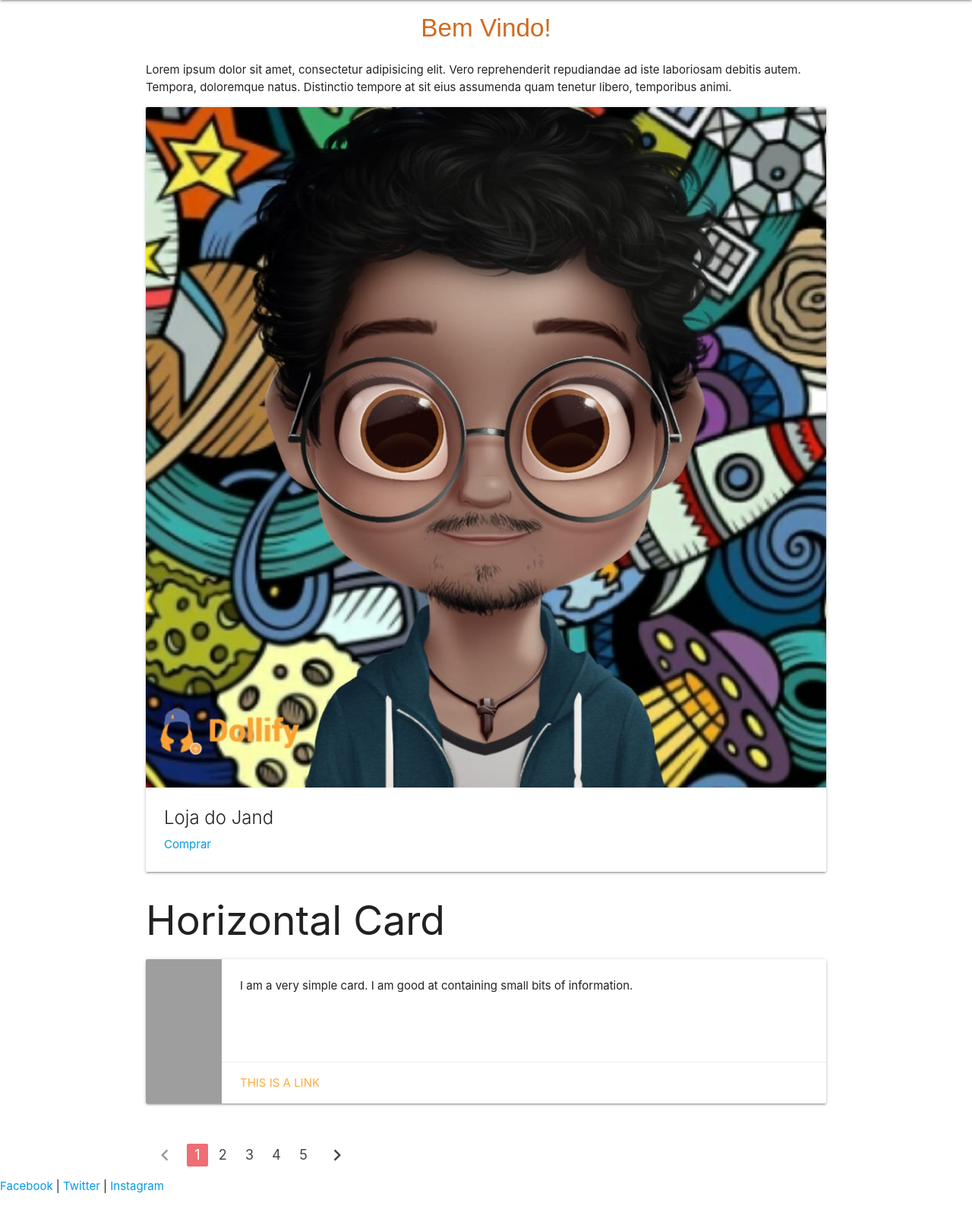
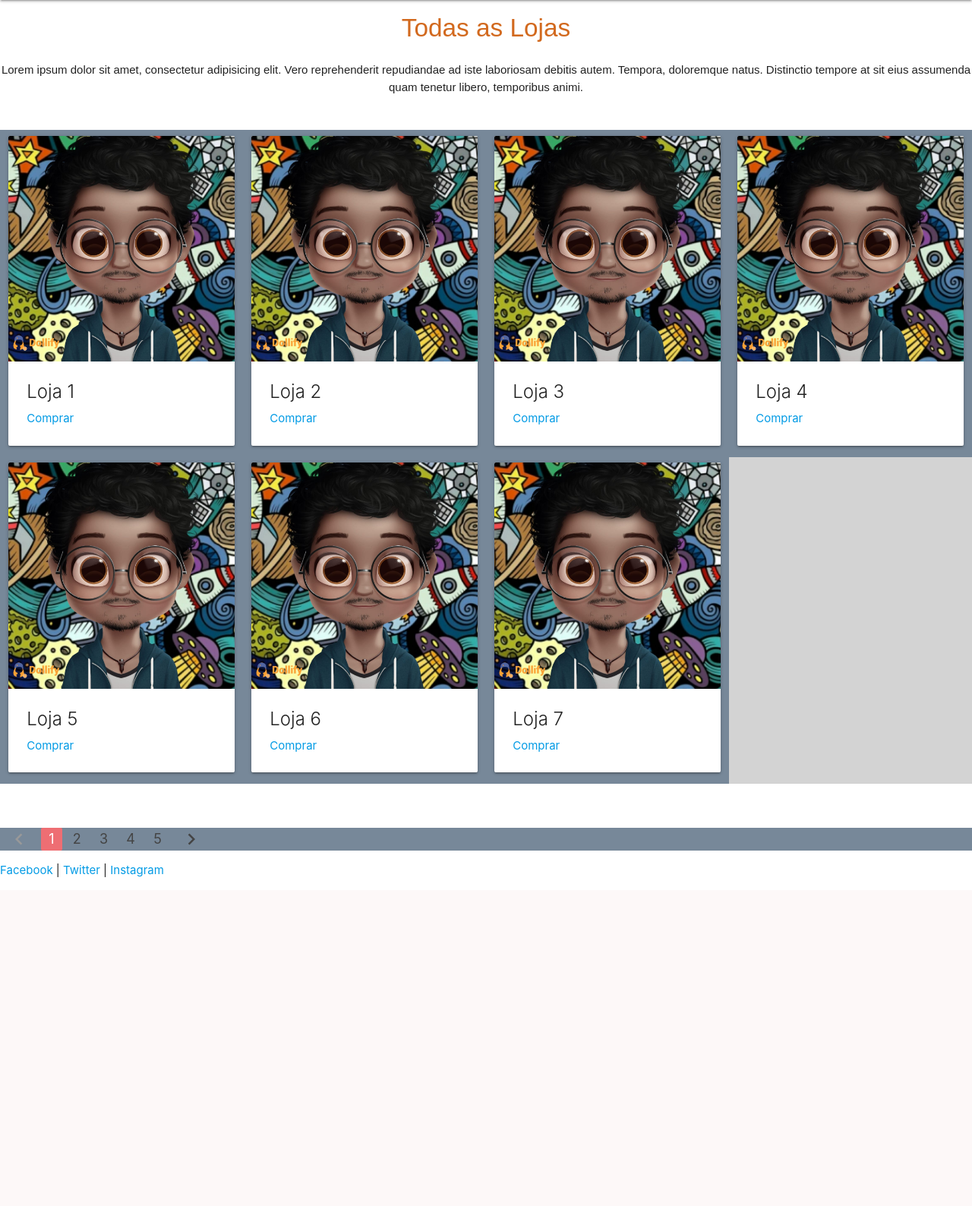
Before and after one commit to cp2-dc-info-projeto-final/paffi-delivery, a PHP site: the page made by Coisas Aleatórias/home-conteúdo.html in a window 1280 px wide. Shown: the part 64-1652 px from the top of the page at 76% size. After the commit the page ends 1219 px from the top, so only its background shows below. Run offline with PHP 8.4, Linux system fonts and the light colour scheme; grey boxes are pictures that could not be loaded.

Commit message:
Cards Prontos
Todas as Lojas começando...

```diff
--- a/Coisas Aleatórias/home-content.css
+++ b/Coisas Aleatórias/home-content.css
@@ -6,3 +6,16 @@
     text-align: center;
     margin-top: 1.5%;
 }
+
+#texto-w {
+    font-family: sans-serif;
+    text-align: center;
+}
+
+.row {
+    background-color: lightgray;
+}
+
+.col {
+    background-color: lightslategray;
+}
--- a/Coisas Aleatórias/home-conteúdo.html
+++ b/Coisas Aleatórias/home-conteúdo.html
@@ -24,43 +24,128 @@
             <li><a href="#">Opção 3</a></li>
         </ul>
     </nav>
+    <div class="welcome">
+        <h1 id="welcome">Todas as Lojas</h1>
+        <p id="texto-w">Lorem ipsum dolor sit amet, consectetur adipisicing elit. Vero reprehenderit repudiandae ad iste laboriosam debitis autem. Tempora, doloremque natus. Distinctio tempore at sit eius assumenda quam tenetur libero, temporibus animi. </p>
+    </div>
 
-    <h1 id="welcome">Bem Vindo!</h1>
-
-
-    <div class="container">
-        <p>Lorem ipsum dolor sit amet, consectetur adipisicing elit. Vero reprehenderit repudiandae ad iste laboriosam debitis autem. Tempora, doloremque natus. Distinctio tempore at sit eius assumenda quam tenetur libero, temporibus animi. </p>
+    <div class="row" style="margin-top: 3em">
+        <div class="col s3">
             <div class="card">
                 <div id="img" class="card-image waves-effect waves-block waves-light">
                     <img class="activator" src="caricture.jpeg">
                 </div>
                 <div class="card-content">
-                <span class="card-title activator grey-text text-darken-4">Loja do Jand<i class="material-icons right">t</i></span>
+                    <span class="card-title activator grey-text text-darken-4">Loja 1<i class="material-icons right"></i></span>
                     <p><a href="#">Comprar</a></p>
                 </div>
                 <div class="card-reveal">
-                <span class="card-title grey-text text-darken-4">Loja do Jand<i class="material-icons right">close</i></span>
+                    <span class="card-title grey-text text-darken-4">Loja 1<i class="material-icons right">close</i></span>
                     <p>Breve descrição sobre a loja!</p>
                 </div>
             </div>
+        </div>
 
-        <div class="col s12 m7">
-            <h2 class="header">Horizontal Card</h2>
-            <div class="card horizontal">
-                <div class="card-image">
-                    <img src="https://lorempixel.com/100/190/nature/6">
+        <div class="col s3">
+            <div class="card">
+                <div id="img" class="card-image waves-effect waves-block waves-light">
+                    <img class="activator" src="caricture.jpeg">
                 </div>
-                <div class="card-stacked">
                 <div class="card-content">
-                        <p>I am a very simple card. I am good at containing small bits of information.</p>
+                    <span class="card-title activator grey-text text-darken-4">Loja 2<i class="material-icons right"></i></span>
+                    <p><a href="#">Comprar</a></p>
                 </div>
-                    <div class="card-action">
-                        <a href="#">This is a link</a>
+                <div class="card-reveal">
+                    <span class="card-title grey-text text-darken-4">Loja 2<i class="material-icons right">close</i></span>
+                    <p>Breve descrição sobre a loja!</p>
                 </div>
             </div>
         </div>
+
+        <div class="col s3">
+            <div class="card">
+                <div id="img" class="card-image waves-effect waves-block waves-light">
+                    <img class="activator" src="caricture.jpeg">
+                </div>
+                <div class="card-content">
+                    <span class="card-title activator grey-text text-darken-4">Loja 3<i class="material-icons right"></i></span>
+                    <p><a href="#">Comprar</a></p>
+                </div>
+                <div class="card-reveal">
+                    <span class="card-title grey-text text-darken-4">Loja 3<i class="material-icons right">close</i></span>
+                    <p>Breve descrição sobre a loja!</p>
+                </div>
+            </div>
+        </div>
+
+
+        <div class="col s3">
+            <div class="card">
+                <div id="img" class="card-image waves-effect waves-block waves-light">
+                    <img class="activator" src="caricture.jpeg">
+                </div>
+                <div class="card-content">
+                    <span class="card-title activator grey-text text-darken-4">Loja 4<i class="material-icons right"></i></span>
+                    <p><a href="#">Comprar</a></p>
+                </div>
+                <div class="card-reveal">
+                    <span class="card-title grey-text text-darken-4">Loja 4<i class="material-icons right">close</i></span>
+                    <p>Breve descrição sobre a loja!</p>
+                </div>
+            </div>
+        </div>
+
+        <div class="col s3">
+            <div class="card">
+                <div id="img" class="card-image waves-effect waves-block waves-light">
+                    <img class="activator" src="caricture.jpeg">
+                </div>
+                <div class="card-content">
+                    <span class="card-title activator grey-text text-darken-4">Loja 5<i class="material-icons right"></i></span>
+                    <p><a href="#">Comprar</a></p>
+                </div>
+                <div class="card-reveal">
+                    <span class="card-title grey-text text-darken-4">Loja 5<i class="material-icons right">close</i></span>
+                    <p>Breve descrição sobre a loja!</p>
+                </div>
+            </div>
+        </div>
+
+        <div class="col s3">
+            <div class="card">
+                <div id="img" class="card-image waves-effect waves-block waves-light">
+                    <img class="activator" src="caricture.jpeg">
+                </div>
+                <div class="card-content">
+                    <span class="card-title activator grey-text text-darken-4">Loja 6<i class="material-icons right"></i></span>
+                    <p><a href="#">Comprar</a></p>
+                </div>
+                <div class="card-reveal">
+                    <span class="card-title grey-text text-darken-4">Loja 6<i class="material-icons right">close</i></span>
+                    <p>Breve descrição sobre a loja!</p>
+                </div>
+            </div>
+        </div>
+
+        <div class="col s3">
+            <div class="card">
+                <div id="img" class="card-image waves-effect waves-block waves-light">
+                    <img class="activator" src="caricture.jpeg">
+                </div>
+                <div class="card-content">
+                    <span class="card-title activator grey-text text-darken-4">Loja 7<i class="material-icons right"></i></span>
+                    <p><a href="#">Comprar</a></p>
+                </div>
+                <div class="card-reveal">
+                    <span class="card-title grey-text text-darken-4">Loja 7<i class="material-icons right">close</i></span>
+                    <p>Breve descrição sobre a loja!</p>
+                </div>
+            </div>
+        </div>
+
     </div>
     <!--Terminando Cards--><br>
+    <div class="col s12">
         <ul class="pagination">
             <li class="disabled"><a href="#!"><i class="material-icons">chevron_left</i></a></li>
             <li class="active"><a href="#!">1</a></li>
```
Lines whose indentation alone changed are shown as unchanged.
